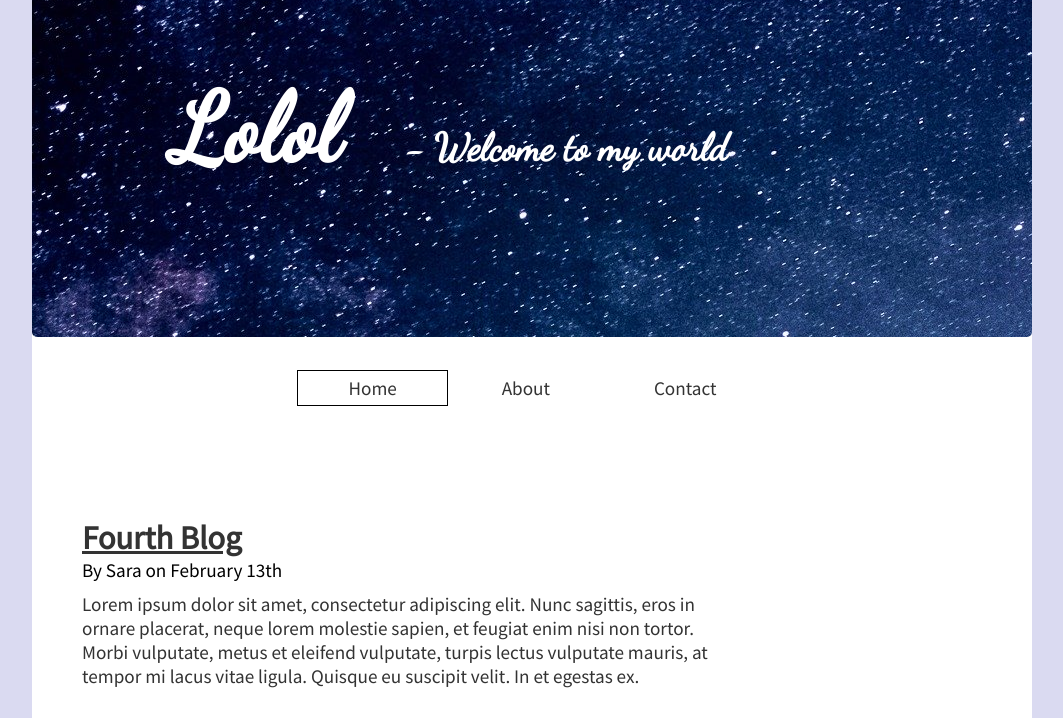
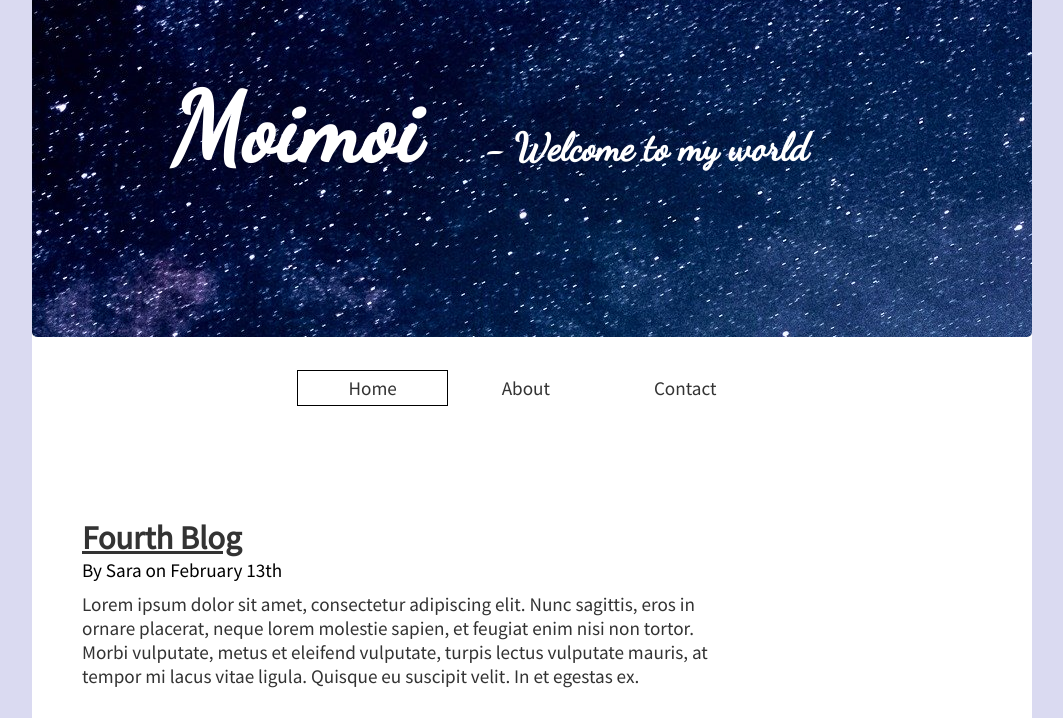
Before and after one commit to saraarmiida/roger-skyline-1, a plain HTML site: page web/index.html in a window 1280 px wide. Shown: the part 82-800 px from the top of the page, without its empty margins (108-1171 px from the left). Drawn offline with Linux system fonts and the light colour scheme.

Commit message:
minor change

```diff
--- a/web/index.html
+++ b/web/index.html
@@ -36,7 +36,7 @@
 					</li>
 				</ul>
 				<div class="brand">
-					Lolol
+					Moimoi
 					<span>- Welcome to my world</span>
 				</div>
 			</div>
```
